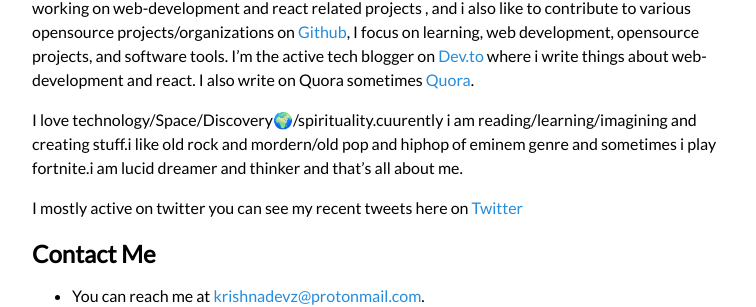
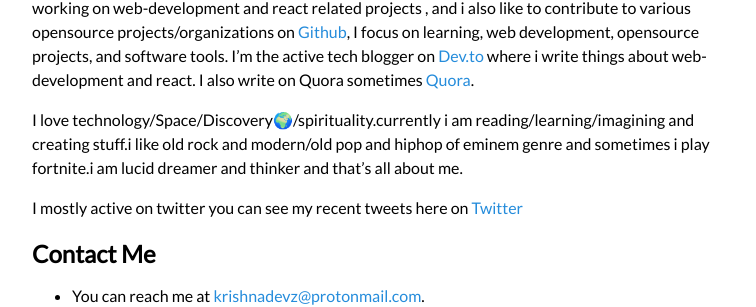
Before and after one commit to krishnadevz/krishnadevz.github.io, a Jekyll site: the page built from index.md, in a window 1280 px wide. Shown: the part 416-723 px from the top of the page, without its empty margins (258-1014 px from the left). Built offline with Jekyll 4.4.1, drawn with Linux system fonts in a browser that asks for light colours; nearby versions of some CDN libraries; our own code applies the rules of GitHub Pages for plain Markdown files.

Commit message:
updated index.md

```diff
--- a/index.md
+++ b/index.md
@@ -11,7 +11,7 @@
 I'm the active tech blogger on [Dev.to](https://dev.to/krishnakakade) where i write things about web-development and react.
 I also write on Quora sometimes [Quora](https://www.quora.com/profile/Krishna-Kakade-2).
 
-I love technology/Space/Discovery🌍/spirituality.cuurently i am reading/learning/imagining and creating stuff.i like old rock and mordern/old pop and hiphop of eminem genre and sometimes i play fortnite.i am lucid dreamer and thinker and that's all about me.
+I love technology/Space/Discovery🌍/spirituality.currently i am reading/learning/imagining and creating stuff.i like old rock and modern/old pop and hiphop of eminem genre and sometimes i play fortnite.i am lucid dreamer and thinker and that's all about me.
 
 I mostly active on twitter you can see my recent tweets here on [Twitter](https://twitter.com/krishnadevz)
 
```
